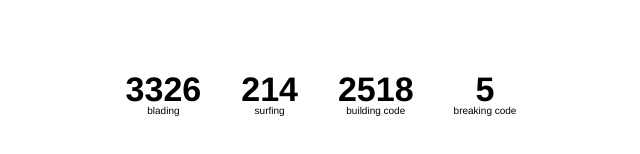
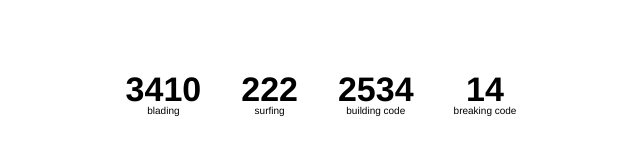
Before and after one commit to friederjanmoerman/yeah, a plain HTML site: page dest/index.html in a window 1280 px wide. Shown: the part 306-460 px from the top of the page, 319-959 px from the left. Drawn offline with Linux system fonts and the light colour scheme.

Commit message:
update tracking

```diff
--- a/dest/index.html
+++ b/dest/index.html
@@ -12,19 +12,19 @@
 <section class="stats">
   <ul class="stats__counters">
     <li class="stats__counters__counter">
-      <span class="stats__counters__counter__number">3326</span><br>
+      <span class="stats__counters__counter__number">3410</span><br>
       blading
     </li>
     <li class="stats__counters__counter">
-      <span class="stats__counters__counter__number">214</span><br>
+      <span class="stats__counters__counter__number">222</span><br>
       surfing
     </li>
     <li class="stats__counters__counter">
-      <span class="stats__counters__counter__number">2518</span><br>
+      <span class="stats__counters__counter__number">2534</span><br>
       building code
     </li>
     <li class="stats__counters__counter">
-      <span class="stats__counters__counter__number">5</span><br>
+      <span class="stats__counters__counter__number">14</span><br>
       breaking code
     </li>
   </ul>
```
Also changed, not shown: src/index.html (+1 -1 lines).
